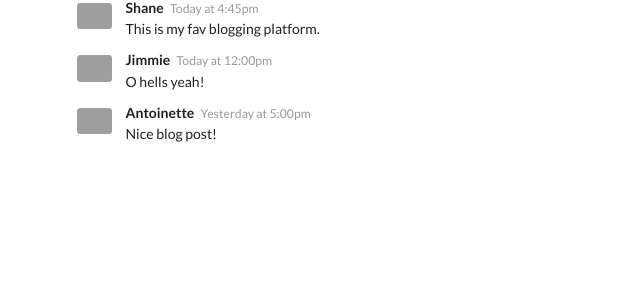
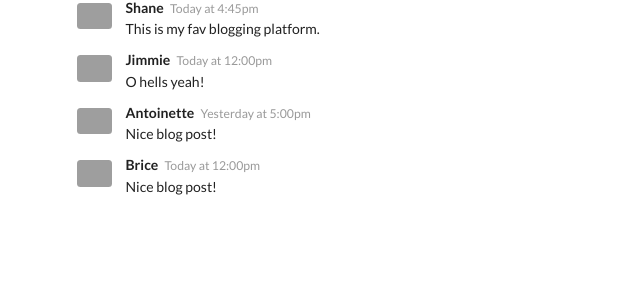
Before and after one commit to shaneiadt/modern-react-and-redux, a React (Create React App) app in the folder components/: page / in a window 1280 px wide. Shown: the top 300 px of the page, without its empty margins (0-640 px from the left). Built offline with nearby package versions, Linux system fonts and the light colour scheme; grey boxes are pictures that could not be loaded.

Commit message:
add another fake comment

```diff
--- a/components/src/App.js
+++ b/components/src/App.js
@@ -6,6 +6,7 @@ export const App = () => {
       <Comment author="Shane" timeAgo="Today at 4:45pm" comment="This is my fav blogging platform." />
       <Comment comment="O hells yeah!"/>
       <Comment timeAgo="Yesterday at 5:00pm"/>
+      <Comment />
     </div>
   );
 }
```
